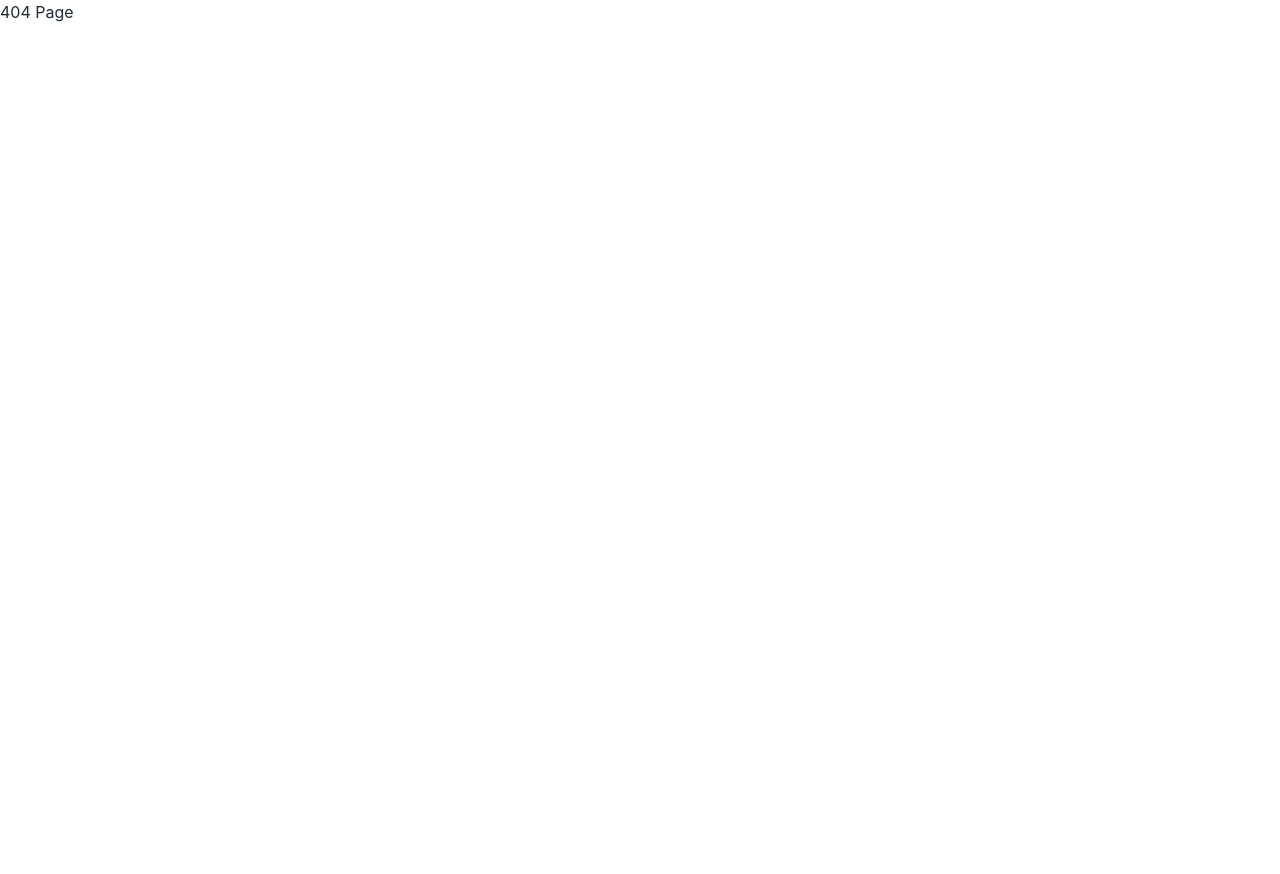
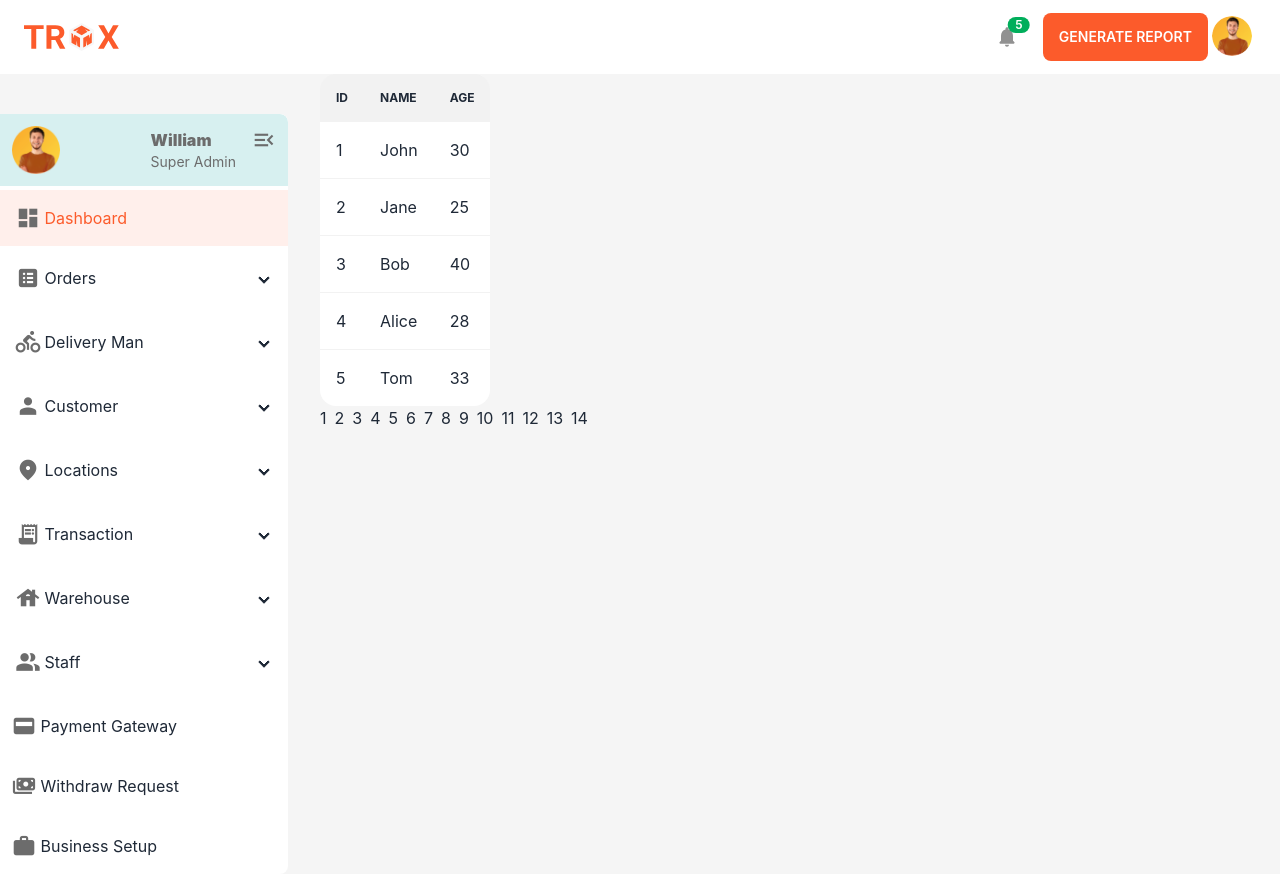
Before and after one commit to AbdullahWins/TroxAdminPanel, a React (Create React App) app: page /lala in a window 1280 px wide. Before the commit the page ends 800 px from the top, so only its background shows below. Built offline with nearby package versions, Linux system fonts and the light colour scheme; no server answers.

Commit message:
added auth context

```diff
--- a/src/App.js
+++ b/src/App.js
@@ -1,13 +1,14 @@
 import { RouterProvider } from "react-router-dom";
 import "./App.css";
+import AuthProvider from "./Contexts/AuthContext/AuthProvider";
 import { router } from "./Routes/Routes";
 
 function App() {
   const Router = router;
   return (
-    <div>
+    <AuthProvider>
       <RouterProvider router={Router}></RouterProvider>
-    </div>
+    </AuthProvider>
   );
 }
 
--- a/src/Components/Shared/SideNav/SideNav.js
+++ b/src/Components/Shared/SideNav/SideNav.js
@@ -69,7 +69,7 @@ const SideNav = () => {
           </div>
           <div>
             <button onClick={toggleSideNav} className="btn-btn-ghost">
-              <span class="material-symbols-outlined text-blackMid">
+              <span className="material-symbols-outlined text-blackMid">
                 menu_open
               </span>
             </button>
@@ -93,7 +93,7 @@ const SideNav = () => {
             }`}
             to="/"
           >
-            <span class="material-symbols-outlined text-blackMid">
+            <span className="material-symbols-outlined text-blackMid">
               dashboard
             </span>
             &nbsp;
@@ -116,7 +116,7 @@ const SideNav = () => {
                 isClosed ? "justify-center pl-2" : "justify-start"
               }`}
             >
-              <span class="material-symbols-outlined text-blackMid">
+              <span className="material-symbols-outlined text-blackMid">
                 list_alt
               </span>{" "}
               &nbsp;
@@ -172,7 +172,7 @@ const SideNav = () => {
                 isClosed ? "justify-center pl-2" : "justify-start"
               }`}
             >
-              <span class="material-symbols-outlined text-blackMid">
+              <span className="material-symbols-outlined text-blackMid">
                 directions_bike
               </span>
               &nbsp;
@@ -221,7 +221,7 @@ const SideNav = () => {
                 isClosed ? "justify-center pl-2" : "justify-start"
               }`}
             >
-              <span class="material-symbols-outlined text-blackMid">
+              <span className="material-symbols-outlined text-blackMid">
                 person
               </span>{" "}
               &nbsp;
@@ -264,7 +264,7 @@ const SideNav = () => {
                 isClosed ? "justify-center pl-2" : "justify-start"
               }`}
             >
-              <span class="material-symbols-outlined text-blackMid">
+              <span className="material-symbols-outlined text-blackMid">
                 location_on
               </span>
               &nbsp;
@@ -307,7 +307,7 @@ const SideNav = () => {
                 isClosed ? "justify-center pl-2" : "justify-start"
               }`}
             >
-              <span class="material-symbols-outlined text-blackMid">
+              <span className="material-symbols-outlined text-blackMid">
                 receipt_long
               </span>
               &nbsp;
@@ -350,7 +350,7 @@ const SideNav = () => {
                 isClosed ? "justify-center pl-2" : "justify-start"
               }`}
             >
-              <span class="material-symbols-outlined text-blackMid">house</span>
+              <span className="material-symbols-outlined text-blackMid">house</span>
               &nbsp;
               <p
                 className={`${
@@ -388,7 +388,7 @@ const SideNav = () => {
                 isClosed ? "justify-center pl-2" : "justify-start"
               }`}
             >
-              <span class="material-symbols-outlined text-blackMid">group</span>
+              <span className="material-symbols-outlined text-blackMid">group</span>
               &nbsp;
               <p
                 className={`${
@@ -432,7 +432,7 @@ const SideNav = () => {
             }`}
             to="/"
           >
-            <span class="material-symbols-outlined text-blackMid">
+            <span className="material-symbols-outlined text-blackMid">
               credit_card
             </span>
             &nbsp;
@@ -454,7 +454,7 @@ const SideNav = () => {
             }`}
             to="/"
           >
-            <span class="material-symbols-outlined text-blackMid">
+            <span className="material-symbols-outlined text-blackMid">
               payments
             </span>
             &nbsp;{" "}
@@ -478,7 +478,7 @@ const SideNav = () => {
             }`}
             to="/"
           >
-            <span class="material-symbols-outlined text-blackMid">work</span>{" "}
+            <span className="material-symbols-outlined text-blackMid">work</span>{" "}
             &nbsp;
             <p className={`${canShow ? "hidden" : "block"}`}>Business Setup</p>
           </Link>
--- /dev/null
+++ b/src/Components/Tables/Lalala.js
@@ -0,0 +1,82 @@
+import React from "react";
+import TableComponent from "./TableComponent";
+
+const Lalala = () => {
+  const rows = [
+    { id: 1, name: "John", age: 30 },
+    { id: 2, name: "Jane", age: 25 },
+    { id: 3, name: "Bob", age: 40 },
+    { id: 4, name: "Alice", age: 28 },
+    { id: 5, name: "Tom", age: 33 },
+    { id: 6, name: "Mary", age: 41 },
+    { id: 7, name: "Ben", age: 23 },
+    { id: 8, name: "Sara", age: 37 },
+    { id: 9, name: "Mike", age: 45 },
+    { id: 10, name: "Emily", age: 29 },
+    { id: 11, name: "Chris", age: 34 },
+    { id: 12, name: "Linda", age: 42 },
+    { id: 13, name: "Steve", age: 26 },
+    { id: 14, name: "Olivia", age: 38 },
+    { id: 15, name: "Mark", age: 46 },
+    { id: 16, name: "Rachel", age: 30 },
+    { id: 17, name: "David", age: 35 },
+    { id: 18, name: "Julia", age: 43 },
+    { id: 19, name: "Matt", age: 27 },
+    { id: 20, name: "Sophie", age: 39 },
+    { id: 21, name: "Peter", age: 47 },
+    { id: 22, name: "Lucy", age: 31 },
+    { id: 23, name: "Adam", age: 36 },
+    { id: 24, name: "Emma", age: 44 },
+    { id: 25, name: "Max", age: 28 },
+    { id: 26, name: "Hannah", age: 40 },
+    { id: 27, name: "Sam", age: 48 },
+    { id: 28, name: "Grace", age: 32 },
+    { id: 29, name: "Kevin", age: 37 },
+    { id: 30, name: "Ella", age: 45 },
+    { id: 31, name: "Daniel", age: 29 },
+    { id: 32, name: "Leah", age: 41 },
+    { id: 33, name: "Eric", age: 49 },
+    { id: 34, name: "Ava", age: 33 },
+    { id: 35, name: "Nathan", age: 38 },
+    { id: 36, name: "Chloe", age: 46 },
+    { id: 37, name: "Tim", age: 30 },
+    { id: 38, name: "Isabel", age: 42 },
+    { id: 39, name: "Alex", age: 50 },
+    { id: 40, name: "Grace", age: 34 },
+    { id: 41, name: "Sarah", age: 39 },
+    { id: 42, name: "Zach", age: 47 },
+    { id: 43, name: "Victoria", age: 31 },
+    { id: 44, name: "Mason", age: 36 },
+    { id: 45, name: "Madison", age: 44 },
+    { id: 46, name: "Jason", age: 28 },
+    { id: 47, name: "Lily", age: 40 },
+    { id: 48, name: "Frank", age: 48 },
+    { id: 49, name: "Sophia", age: 32 },
+    { id: 50, name: "Greg", age: 37 },
+    { id: 51, name: "Julia", age: 45 },
+    { id: 52, name: "Jack", age: 33 },
+    { id: 53, name: "Lucy", age: 38 },
+    { id: 54, name: "Max", age: 46 },
+    { id: 55, name: "Sophia", age: 31 },
+    { id: 56, name: "Tom", age: 35 },
+    { id: 57, name: "Caroline", age: 43 },
+    { id: 58, name: "Sean", age: 27 },
+    { id: 59, name: "Emma", age: 39 },
+    { id: 60, name: "Scott", age: 47 },
+    { id: 61, name: "Hannah", age: 31 },
+    { id: 62, name: "David", age: 36 },
+    { id: 63, name: "Julie", age: 44 },
+    { id: 64, name: "Alex", age: 28 },
+    { id: 65, name: "Chloe", age: 40 },
+    { id: 66, name: "Mike", age: 48 },
+  ];
+
+  const cols = ["id", "name", "age"];
+  return (
+    <div>
+      <TableComponent rows={rows} cols={cols} />
+    </div>
+  );
+};
+
+export default Lalala;
--- /dev/null
+++ b/src/Components/Tables/TableComponent.js
@@ -0,0 +1,78 @@
+import React, { useState } from "react";
+
+const TableComponent = ({ rows, cols }) => {
+  const [currentPage, setCurrentPage] = useState(1);
+  const [rowsPerPage] = useState(5);
+
+  const indexOfLastRow = currentPage * rowsPerPage;
+  const indexOfFirstRow = indexOfLastRow - rowsPerPage;
+  const currentRows = rows.slice(indexOfFirstRow, indexOfLastRow);
+
+  const renderTableHeader = () => {
+    return (
+      <thead>
+        <tr>
+          {cols.map((col, index) => (
+            <th key={index}>{col}</th>
+          ))}
+        </tr>
+      </thead>
+    );
+  };
+
+  const renderTableBody = () => {
+    return (
+      <tbody>
+        {currentRows.map((row, rowIndex) => (
+          <tr key={rowIndex}>
+            {cols.map((col, colIndex) => (
+              <td key={colIndex}>{row[col]}</td>
+            ))}
+          </tr>
+        ))}
+      </tbody>
+    );
+  };
+
+  const renderPagination = () => {
+    const pageNumbers = [];
+
+    for (let i = 1; i <= Math.ceil(rows.length / rowsPerPage); i++) {
+      pageNumbers.push(i);
+    }
+
+    return (
+      <nav>
+        <ul className="pagination flex gap-2">
+          {pageNumbers.map((pageNumber) => (
+            <li
+              key={pageNumber}
+              className={`page-item ${
+                pageNumber === currentPage ? "active" : ""
+              }`}
+            >
+              <button
+                className="page-link"
+                onClick={() => setCurrentPage(pageNumber)}
+              >
+                {pageNumber}
+              </button>
+            </li>
+          ))}
+        </ul>
+      </nav>
+    );
+  };
+
+  return (
+    <div>
+      <table className="table">
+        {renderTableHeader()}
+        {renderTableBody()}
+      </table>
+      {renderPagination()}
+    </div>
+  );
+};
+
+export default TableComponent;
--- /dev/null
+++ b/src/Contexts/AuthContext/AuthProvider.js
@@ -0,0 +1,105 @@
+import React, { createContext, useEffect, useState } from "react";
+import {
+  createUserWithEmailAndPassword,
+  getAuth,
+  updateProfile,
+  onAuthStateChanged,
+  signInWithEmailAndPassword,
+  signInWithPopup,
+  signOut,
+} from "firebase/auth";
+import { firebaseApp, firebaseFirestore } from "../../Firebase/firebase.config";
+import { addDoc, collection, getDocs } from "firebase/firestore";
+
+export const AuthContext = createContext();
+const auth = getAuth(firebaseApp);
+
+const AuthProvider = ({ children }) => {
+  const [user, setUser] = useState(null);
+  const [orders, setOrders] = useState([]);
+  const [loading, setLoading] = useState(true);
+
+  const addTodo = async (e) => {
+    e.preventDefault();
+
+    try {
+      const docRef = await addDoc(collection(firebaseFirestore, "todos"), {
+        todo: "lol",
+      });
+      console.log("Document written with ID: ", docRef.id);
+    } catch (e) {
+      console.error("Error adding document: ", e);
+    }
+  };
+
+  const fetchPost = async () => {
+    await getDocs(collection(firebaseFirestore, "Countries")).then(
+      (querySnapshot) => {
+        const newData = querySnapshot.docs.map((doc) => ({
+          ...doc.data(),
+          id: doc.id,
+        }));
+        setOrders(newData);
+        console.log(newData);
+      }
+    );
+  };
+
+  useEffect(() => {
+    console.log(orders);
+  }, [orders]);
+
+  const updateUser = (profile) => {
+    setLoading(true);
+    return updateProfile(auth.currentUser, profile);
+  };
+
+  const providerLogin = (provider) => {
+    setLoading(true);
+    return signInWithPopup(auth, provider);
+  };
+
+  const loginUserEmail = (email, password) => {
+    setLoading(true);
+    return signInWithEmailAndPassword(auth, email, password);
+  };
+
+  const createNewUserEmail = (email, password) => {
+    setLoading(true);
+    return createUserWithEmailAndPassword(auth, email, password);
+  };
+
+  const logout = () => {
+    setLoading(true);
+    signOut(auth);
+  };
+
+  useEffect(() => {
+    const unsubscribe = onAuthStateChanged(auth, (currentUser) => {
+      setUser(currentUser);
+      setLoading(false);
+    });
+
+    return () => {
+      unsubscribe();
+    };
+  }, []);
+
+  const authInfo = {
+    user,
+    setUser,
+    updateUser,
+    createNewUserEmail,
+    loginUserEmail,
+    providerLogin,
+    logout,
+    loading,
+    addTodo,
+    fetchPost,
+  };
+  return (
+    <AuthContext.Provider value={authInfo}>{children}</AuthContext.Provider>
+  );
+};
+
+export default AuthProvider;
--- a/src/Routes/Routes.js
+++ b/src/Routes/Routes.js
@@ -25,6 +25,7 @@ import LocationsCountry from "../Pages/Locations/LocationsCountry";
 import LocationsCity from "../Pages/Locations/LocationsCity";
 import LocationsState from "../Pages/Locations/LocationsState";
 import StaffRole from "../Pages/Staff/StaffRole";
+import Lalala from "../Components/Tables/Lalala";
 
 export const router = createBrowserRouter([
   {
@@ -140,6 +141,10 @@ export const router = createBrowserRouter([
         path: "/staffRole",
         element: <StaffRole></StaffRole>,
       },
+      {
+        path: "/lala",
+        element: <Lalala></Lalala>,
+      },
     ],
   },
   {
```
Also changed, not shown: src/Firebase/firebase.config.js (+13 -16 lines), src/Pages/Orders/OrdersProcessing.js (+7 -2 lines), src/Contexts/OrdersContext/OrdersProvider.js (added), 1 other file (tests, documents, lock files or other folders).
